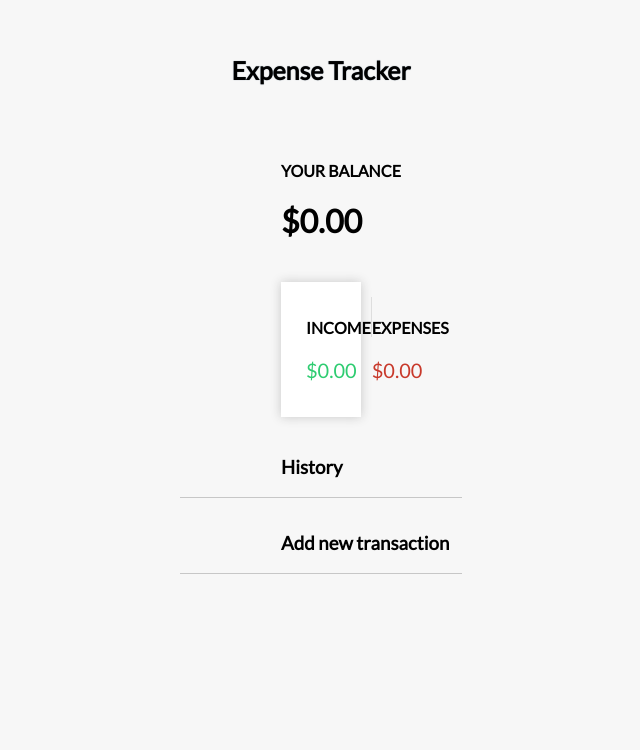
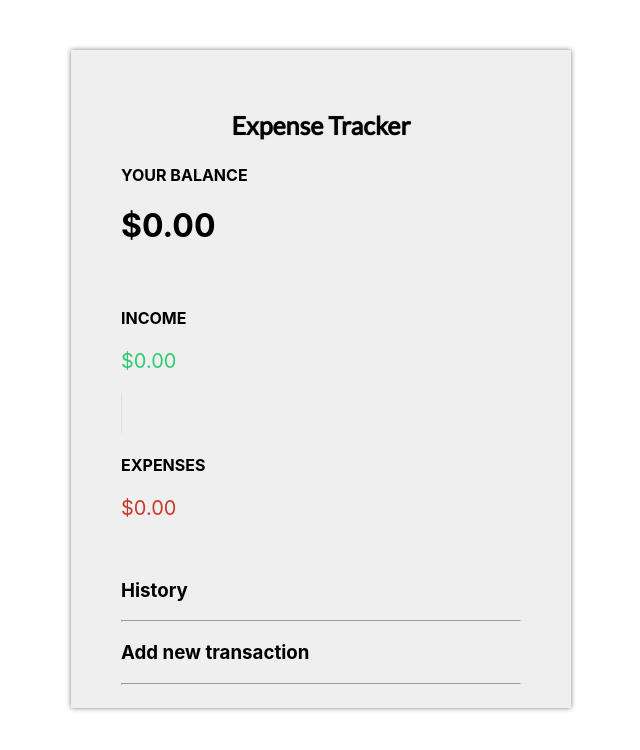
Before and after one commit to Amir-Shahzad7/Expense-Tracker-App, a React (Create React App) app: page / in a window 1280 px wide. Shown: the top 750 px of the page, without its empty margins (319-959 px from the left). Built offline with nearby package versions, Linux system fonts and the light colour scheme.

Commit message:
Update App.css

```diff
--- a/src/App.css
+++ b/src/App.css
@@ -1,14 +1,14 @@
 .App{
-  background-color: rgb(247, 247, 247);
-  height: 100vh;
-  background-position: center;
-  background-size: cover;
-  background-repeat: no-repeat;
-  justify-content: center;
-  align-items: center;
-  padding-top: 10px;
+  max-width: 400px;
+  min-height: 450px;
+  margin: 0 auto;
+  background-color: #efefef;
+  box-shadow: 0px 0px 5px gray;
+  margin-top: 50px;
+  padding: 15px 50px;
 }
 .Header{
+
   text-align: center;
   text-shadow: 0px 0px 1px lightslategray;
   font-size: 25px;
@@ -16,44 +16,3 @@
   padding-top: 20px;
   font-weight: 450;
 }
-.Balance{
-  padding-top: 35px;
-  text-indent: 600px;
-  font-family: "Lato";
-}
-.AccountSummary{
-  padding-top: 30px;
-  text-indent: 665px;
-  font-family: "Lato";
-}
-.IncomeExpenseContainer{
-  background-color: #fff;
-  box-shadow: 1px 1px 2px;
-  -webkit-box-shadow: 0 0 10px #C7C7C7;
-  font-family: "Lato";
-  display: flex;
-  justify-content: space-around;
-  margin-left: 600px;
-  margin-right: 600px;
-  padding: 25px;
-  padding-top: 15px;
-  padding-bottom: 15px;
-}
-.TransactionHistory{
-  margin-top: 15px;
-  text-indent: 600px;
-  font-family: "Lato";
-}
-.HorizontalLine{
-  border: none;
-  background:#C7C7C7;
-  height: 0.1px;
-  margin-left: 39%;
-  margin-right: 39%;
-  margin-top: 10px;
-}
-.AddTransaction{
-  font-family: "Lato";
-  text-indent: 600px;
-  margin-top: 35px;
-}
```
